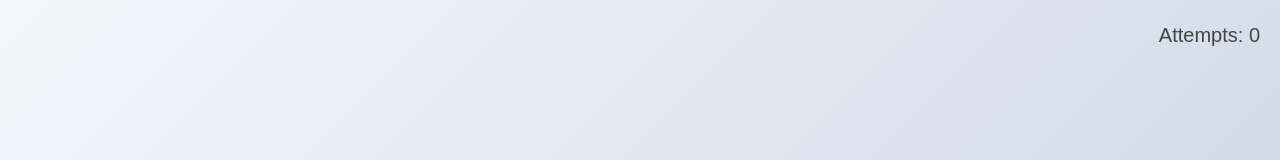
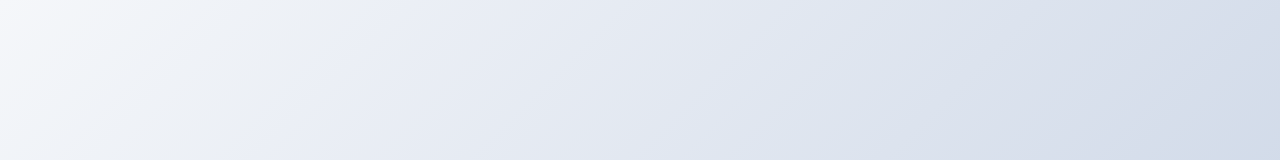
Before and after one commit to hsayc/card, a Next.js app in the folder valentine/: page / in a window 1280 px wide. Shown: the top 160 px of the page. Built offline with nearby package versions, Linux system fonts and the light colour scheme.

Commit message:
Removed score

```diff
--- a/valentine/app/page.tsx
+++ b/valentine/app/page.tsx
@@ -3,9 +3,7 @@
 import { useState, useEffect, useRef } from 'react';
 
 export default function Page() {
-  const [attempts, setAttempts] = useState(0);
   const targetRef = useRef<HTMLDivElement | null>(null);
-  const scoreRef = useRef<HTMLDivElement | null>(null);
 
   function getDistance(x1: number, y1: number, x2: number, y2: number) {
     return Math.sqrt(Math.pow(x2 - x1, 2) + Math.pow(y2 - y1, 2));
@@ -96,9 +94,6 @@ export default function Page() {
         rect.left + rect.width / 2,
         rect.top + rect.height / 2
       );
-      if (distance < 100) {
-        setAttempts((prev) => prev + 1);
-      }
     }
 
     function handleResize() {
@@ -129,7 +124,6 @@ export default function Page() {
   return (
     <>
       <div ref={targetRef} id="target" />
-      <div ref={scoreRef} id="score">Attempts: {attempts}</div>
       <style jsx global>{`
         body {
           margin: 0;
```
Also changed, not shown: valentine/package.json (+9 -6 lines), 1 other file (tests, documents, lock files or other folders).
